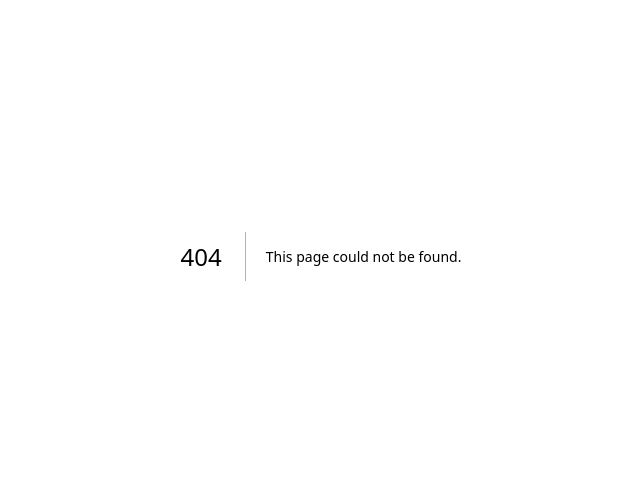
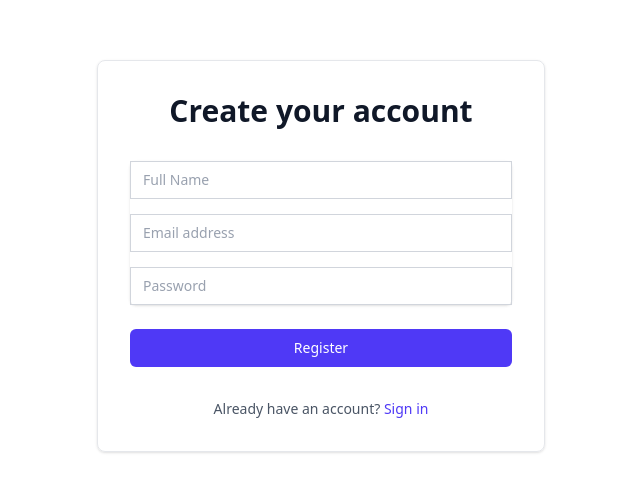
Before and after one commit to ikeshavvarshney/CommUnity, a Next.js app in the folder community/: page /signup in a window 1280 px wide. Before the commit this address had no page. Shown: the part 144-636 px from the top of the page, without its empty margins (319-959 px from the left). Built offline with nearby package versions, Linux system fonts and the light colour scheme.

Commit message:
added login and register

```diff
--- /dev/null
+++ b/community/app/login/page.jsx
@@ -0,0 +1,50 @@
+// pages/login.jsx
+import Link from 'next/link';
+
+export default function Login() {
+  return (
+    <div className="min-h-screen bg-white flex items-center justify-center px-4">
+      <div className="max-w-md w-full space-y-8 p-8 border border-gray-200 rounded-lg shadow-sm">
+        <h2 className="text-center text-3xl font-extrabold text-gray-900">Sign in to your account</h2>
+        <form className="mt-8 space-y-6" action="#" method="POST">
+          <div className="rounded-md shadow-sm -space-y-px">
+            <div>
+              <label htmlFor="email" className="sr-only">Email address</label>
+              <input
+                id="email" name="email" type="email" autoComplete="email" required
+                className="appearance-none rounded-none relative block w-full px-3 py-2 border border-gray-300 placeholder-gray-400
+                           focus:outline-none focus:ring-indigo-500 focus:border-indigo-500 focus:z-10 sm:text-sm"
+                placeholder="Email address"
+              />
+            </div>
+            <div className="pt-4">
+              <label htmlFor="password" className="sr-only">Password</label>
+              <input
+                id="password" name="password" type="password" autoComplete="current-password" required
+                className="appearance-none rounded-none relative block w-full px-3 py-2 border border-gray-300 placeholder-gray-400
+                           focus:outline-none focus:ring-indigo-500 focus:border-indigo-500 focus:z-10 sm:text-sm"
+                placeholder="Password"
+              />
+            </div>
+          </div>
+
+          <div>
+            <button
+              type="submit"
+              className="group relative w-full flex justify-center py-2 px-4 border border-transparent text-sm font-medium rounded-md
+                         text-white bg-indigo-600 hover:bg-indigo-700 focus:outline-none focus:ring-2 focus:ring-offset-2 focus:ring-indigo-500"
+            >
+              Sign In
+            </button>
+          </div>
+        </form>
+        <p className="mt-4 text-center text-sm text-gray-600">
+          Don't have an account?{' '}
+          <Link href="/register" className="font-medium text-indigo-600 hover:text-indigo-500">
+            Register
+          </Link>
+        </p>
+      </div>
+    </div>
+  );
+}
--- /dev/null
+++ b/community/app/signup/page.jsx
@@ -0,0 +1,59 @@
+// pages/register.jsx
+import Link from 'next/link';
+
+export default function Register() {
+  return (
+    <div className="min-h-screen bg-white flex items-center justify-center px-4">
+      <div className="max-w-md w-full space-y-8 p-8 border border-gray-200 rounded-lg shadow-sm">
+        <h2 className="text-center text-3xl font-extrabold text-gray-900">Create your account</h2>
+        <form className="mt-8 space-y-6" action="#" method="POST">
+          <div className="rounded-md shadow-sm -space-y-px">
+            <div>
+              <label htmlFor="name" className="sr-only">Full Name</label>
+              <input
+                id="name" name="name" type="text" autoComplete="name" required
+                className="appearance-none rounded-none relative block w-full px-3 py-2 border border-gray-300 placeholder-gray-400
+                           focus:outline-none focus:ring-indigo-500 focus:border-indigo-500 focus:z-10 sm:text-sm"
+                placeholder="Full Name"
+              />
+            </div>
+            <div className="pt-4">
+              <label htmlFor="email" className="sr-only">Email address</label>
+              <input
+                id="email" name="email" type="email" autoComplete="email" required
+                className="appearance-none rounded-none relative block w-full px-3 py-2 border border-gray-300 placeholder-gray-400
+                           focus:outline-none focus:ring-indigo-500 focus:border-indigo-500 focus:z-10 sm:text-sm"
+                placeholder="Email address"
+              />
+            </div>
+            <div className="pt-4">
+              <label htmlFor="password" className="sr-only">Password</label>
+              <input
+                id="password" name="password" type="password" autoComplete="new-password" required
+                className="appearance-none rounded-none relative block w-full px-3 py-2 border border-gray-300 placeholder-gray-400
+                           focus:outline-none focus:ring-indigo-500 focus:border-indigo-500 focus:z-10 sm:text-sm"
+                placeholder="Password"
+              />
+            </div>
+          </div>
+
+          <div>
+            <button
+              type="submit"
+              className="group relative w-full flex justify-center py-2 px-4 border border-transparent text-sm font-medium rounded-md
+                         text-white bg-indigo-600 hover:bg-indigo-700 focus:outline-none focus:ring-2 focus:ring-offset-2 focus:ring-indigo-500"
+            >
+              Register
+            </button>
+          </div>
+        </form>
+        <p className="mt-4 text-center text-sm text-gray-600">
+          Already have an account?{' '}
+          <Link href="/login" className="font-medium text-indigo-600 hover:text-indigo-500">
+            Sign in
+          </Link>
+        </p>
+      </div>
+    </div>
+  );
+}
```
